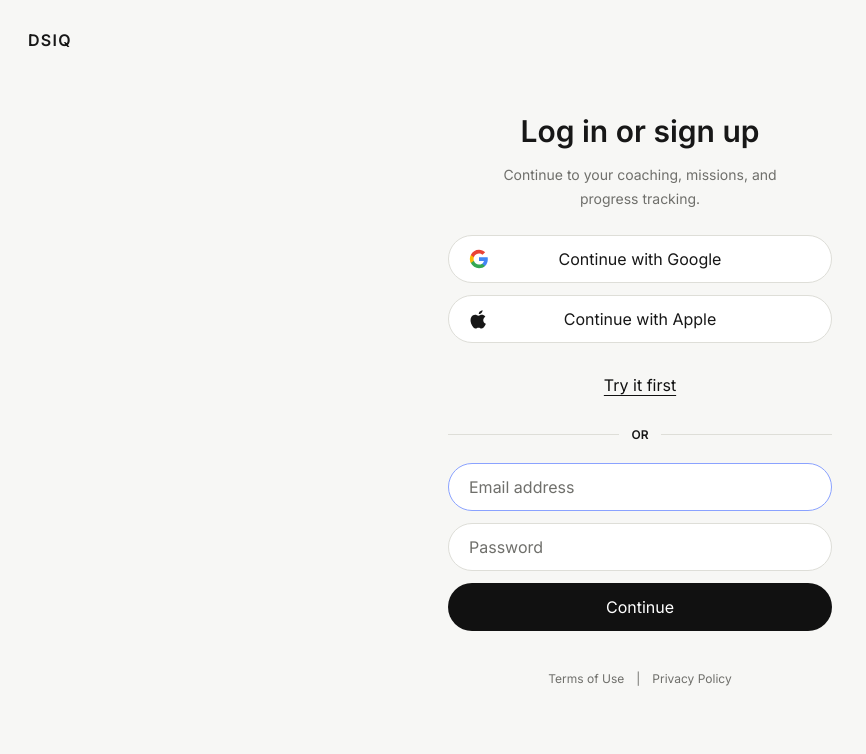
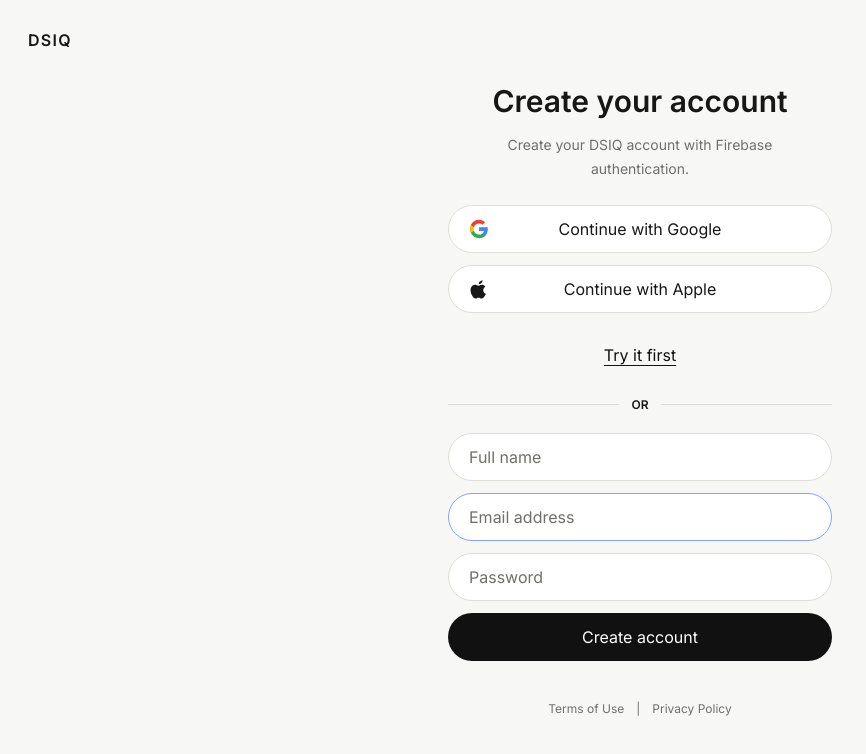
Before and after one commit to devsmaj/dsiq, a Next.js app in the folder frontend/: page /signup in a window 1280 px wide. Shown: the top 754 px of the page, without its empty margins (0-866 px from the left). Built offline with nearby package versions, Linux system fonts and the light colour scheme; no server answers.

Commit message:
Fix Firebase auth flows

```diff
--- a/frontend/src/app/login/page.tsx
+++ b/frontend/src/app/login/page.tsx
@@ -1,7 +1,7 @@
 "use client";
 
 import { FormEvent, useState } from "react";
-import { useRouter } from "next/navigation";
+import { usePathname, useRouter } from "next/navigation";
 
 import { AuthShell } from "@/components/auth-shell";
 import { useAuth } from "@/components/auth-provider";
@@ -13,6 +13,14 @@ function getAuthErrorMessage(error: unknown) {
 
   if (code.includes("invalid-email")) {
     return "Enter a valid email address.";
+  }
+
+  if (code.includes("email-already-in-use")) {
+    return "An account already exists for this email. Log in instead.";
+  }
+
+  if (code.includes("weak-password")) {
+    return "Use a stronger password with at least 6 characters.";
   }
 
   if (code.includes("invalid-credential") || code.includes("wrong-password") || code.includes("user-not-found")) {
@@ -49,7 +57,10 @@ function getRedirectPath() {
 
 export default function LoginPage() {
   const router = useRouter();
-  const { login, loginWithApple, loginWithGoogle, tryDemo } = useAuth();
+  const pathname = usePathname();
+  const isSignup = pathname === "/signup";
+  const { login, loginWithApple, loginWithGoogle, signup, tryDemo } = useAuth();
+  const [fullName, setFullName] = useState("");
   const [email, setEmail] = useState("");
   const [password, setPassword] = useState("");
   const [error, setError] = useState("");
@@ -64,7 +75,11 @@ export default function LoginPage() {
 
     try {
       setLoadingAction("email");
-      await login({ email, password, rememberMe: true });
+      if (isSignup) {
+        await signup({ fullName, email, password });
+      } else {
+        await login({ email, password, rememberMe: true });
+      }
       router.replace(getRedirectPath());
     } catch (submissionError) {
       setError(getAuthErrorMessage(submissionError));
@@ -117,8 +132,12 @@ export default function LoginPage() {
 
   return (
     <AuthShell
-      title="Log in or sign up"
-      description="Continue to your coaching, missions, and progress tracking."
+      title={isSignup ? "Create your account" : "Log in or sign up"}
+      description={
+        isSignup
+          ? "Create your DSIQ account with Firebase authentication."
+          : "Continue to your coaching, missions, and progress tracking."
+      }
     >
       <button
         type="button"
@@ -158,6 +177,21 @@ export default function LoginPage() {
       </div>
 
       <form className="space-y-3" onSubmit={handleSubmit}>
+        {isSignup ? (
+          <label className="block text-left">
+            <span className="sr-only">Full name</span>
+            <input
+              type="text"
+              value={fullName}
+              onChange={(event) => setFullName(event.target.value)}
+              required
+              autoComplete="name"
+              className="h-12 w-full rounded-full border border-[color:var(--color-line)] bg-white px-5 text-sm text-[color:var(--color-text)] outline-none transition placeholder:text-[color:var(--color-muted)] focus:border-[#4c6fff] focus:ring-4 focus:ring-[#4c6fff]/10"
+              placeholder="Full name"
+            />
+          </label>
+        ) : null}
+
         <label className="block text-left">
           <span className="sr-only">Email address</span>
           <input
@@ -189,7 +223,11 @@ export default function LoginPage() {
           disabled={isLoading}
           className="h-12 w-full rounded-full bg-[#111111] px-5 text-sm font-semibold text-white transition hover:bg-black disabled:cursor-not-allowed disabled:opacity-60"
         >
-          {loadingAction === "email" ? "Continuing..." : "Continue"}
+          {loadingAction === "email"
+            ? "Continuing..."
+            : isSignup
+              ? "Create account"
+              : "Continue"}
         </button>
       </form>
 
--- a/frontend/src/components/auth-provider.tsx
+++ b/frontend/src/components/auth-provider.tsx
@@ -160,7 +160,7 @@ async function signInWithSocialProvider(
   await setPersistence(auth, browserLocalPersistence);
   const credential = await signInWithPopup(auth, provider);
 
-  await syncFirebaseUserRecord({
+  await syncFirebaseUserRecordSafely({
     uid: credential.user.uid,
     email: credential.user.email,
     displayName: credential.user.displayName,
@@ -169,6 +169,16 @@ async function signInWithSocialProvider(
   });
 
   return mapFirebaseUser(credential.user);
+}
+
+async function syncFirebaseUserRecordSafely(
+  input: Parameters<typeof syncFirebaseUserRecord>[0],
+) {
+  try {
+    await syncFirebaseUserRecord(input);
+  } catch (error) {
+    console.warn("Firebase user profile sync failed.", error);
+  }
 }
 
 export function AuthProvider({ children }: { children: ReactNode }) {
@@ -240,7 +250,7 @@ export function AuthProvider({ children }: { children: ReactNode }) {
           rememberMe ? browserLocalPersistence : browserSessionPersistence,
         );
         const credential = await signInWithEmailAndPassword(auth, email, password);
-        await syncFirebaseUserRecord({
+        await syncFirebaseUserRecordSafely({
           uid: credential.user.uid,
           email: credential.user.email,
           displayName: credential.user.displayName,
@@ -294,7 +304,7 @@ export function AuthProvider({ children }: { children: ReactNode }) {
           await updateProfile(credential.user, { displayName: fullName.trim() });
         }
 
-        await syncFirebaseUserRecord({
+        await syncFirebaseUserRecordSafely({
           uid: credential.user.uid,
           email: credential.user.email,
           displayName: fullName.trim() || credential.user.displayName,
```
